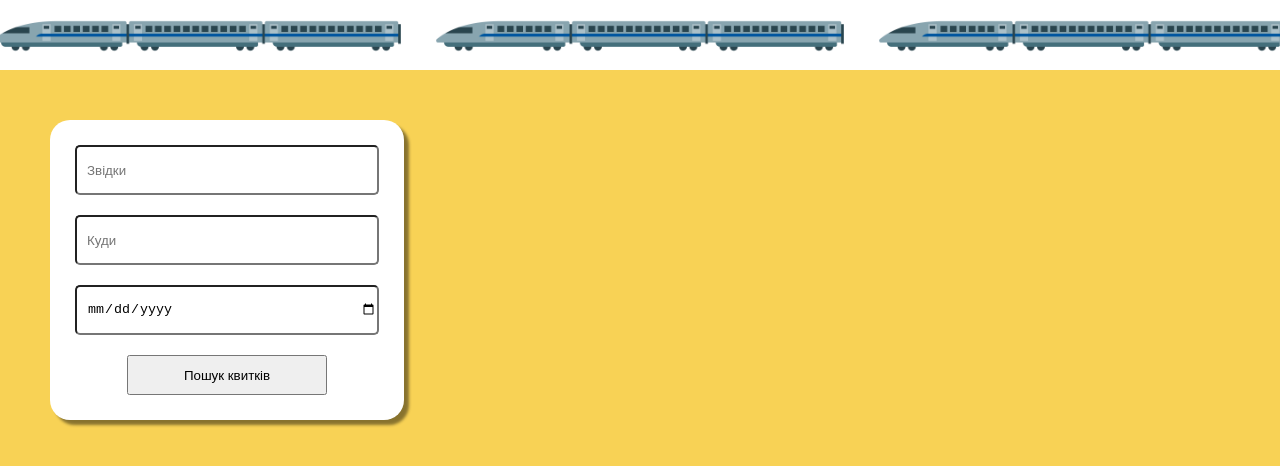
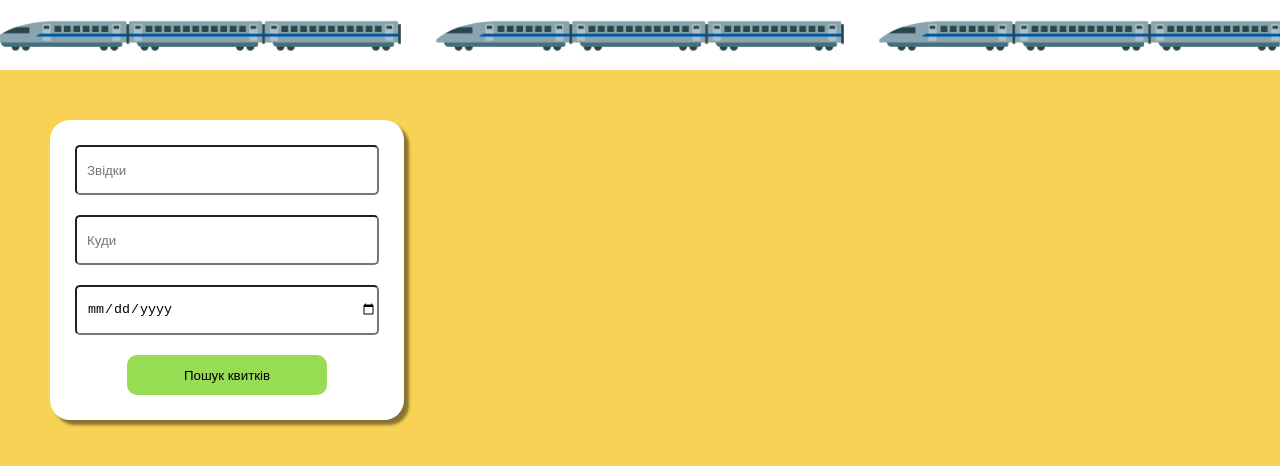
Before and after one commit to nikachu404/trains_front, a React (Vite) app: page / in a window 1280 px wide. Shown: the top 466 px of the page. Built offline with nearby package versions, Linux system fonts and the light colour scheme.

Commit message:
added more styles

```diff
--- a/src/components/TrainForm/TrainForm.scss
+++ b/src/components/TrainForm/TrainForm.scss
@@ -22,4 +22,41 @@
     border-radius: 5px;
     padding-left: 10px;
   }
+
+  &__date-options {
+    display: flex;
+    flex-direction: row;
+    justify-content: space-between;
+  }
+
+  &__date-option {
+    cursor: pointer;
+
+    &--selected {
+      color: #2c8fab;
+    }
+
+    &--center {
+      margin: 0 auto;
+    }
+  }
+
+  &__button {
+    border: none;
+    border-radius: 10px;
+    background-color: #97dc52;
+
+    cursor: pointer;
+
+    transition: all 0.3s ease-in-out;
+
+    &:hover {
+      color: white;
+    }
+  }
+
+  &__button-text {
+    font-size: 16px;
+    font-weight: bold;
+  }
 }
```
